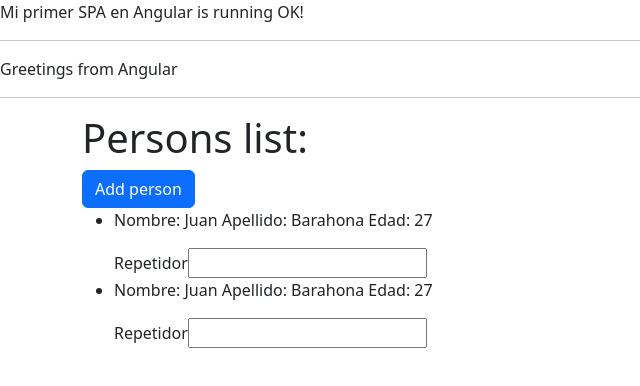
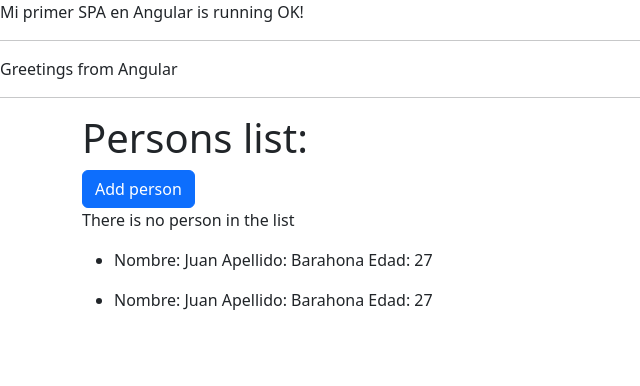
Before and after one commit to jfbarahonag/my-first-angular-app, an Angular app: page / in a window 1280 px wide. Shown: the top 386 px of the page, without its empty margins (0-640 px from the left). Built offline with nearby package versions, Linux system fonts and the light colour scheme.

Commit message:
event binding was started to be tested

```diff
--- a/src/app/person/person.component.html
+++ b/src/app/person/person.component.html
@@ -4,8 +4,8 @@
   Edad: {{ age }}
 </p>
 
-<div (keyup)="getRepValue(keyInput.value)">
+<!-- <div (keyup)="getRepValue(keyInput.value)">
   <label>Repetidor</label>
   <input #keyInput type="text">
   {{repText}}
-</div>
+</div> -->
--- a/src/app/persons/persons.component.html
+++ b/src/app/persons/persons.component.html
@@ -2,7 +2,14 @@
   <div class="row">
     <div class="col">
       <h1>Persons list:</h1>
-      <button class="btn btn-primary"[disabled]="!enableBtn">Add person</button>
+      <button
+        class="btn btn-primary"
+        [disabled]="!enableBtn"
+        (click)="addPerson()"
+      >
+        Add person
+      </button>
+      <p>{{ message }}</p>
       <ul>
         <li class="hover-text">
           <app-person></app-person>
--- a/src/app/persons/persons.component.ts
+++ b/src/app/persons/persons.component.ts
@@ -18,4 +18,11 @@ export class PersonsComponent {
   ]
 
   enableBtn: boolean = true;
+
+  message = 'There is no person in the list';
+
+  addPerson() {
+    this.message = 'New person added';
+    alert('ok')
+  }
 }
```
